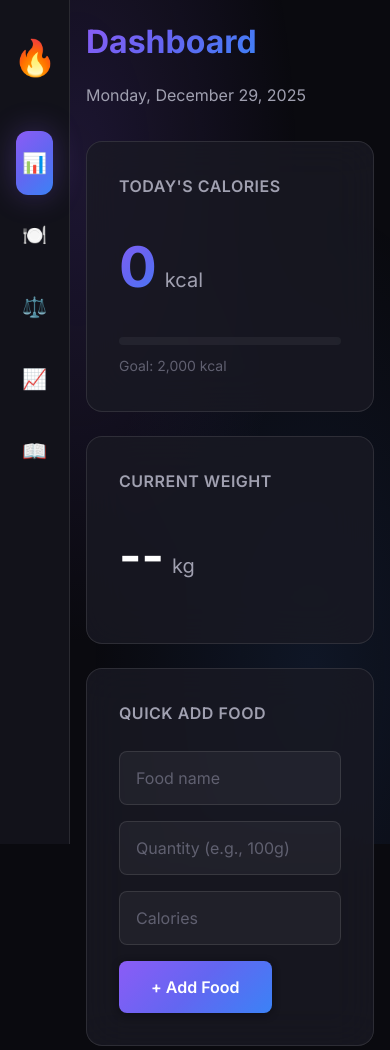
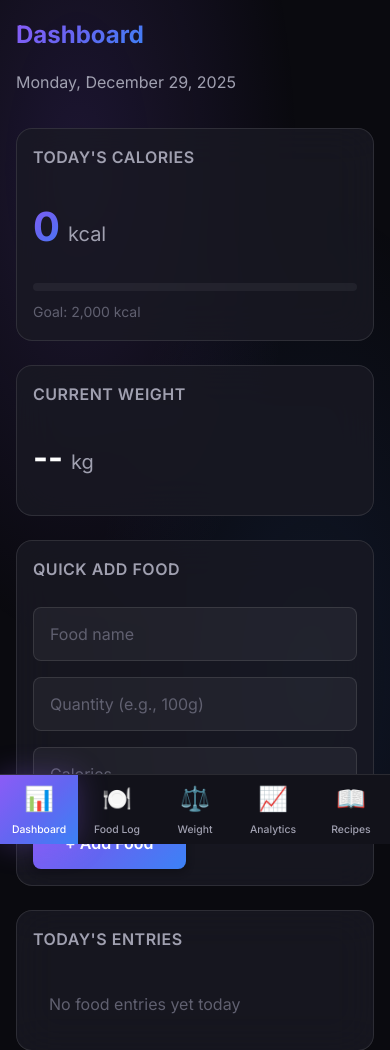
Before and after one commit to veszeborcsa/calorie-tracker, a plain HTML site: page index.html in a window 390 px wide. Shown: the top 1050 px of the page. Drawn offline with Linux system fonts and the light colour scheme.

Commit message:
Add mobile responsive bottom navigation bar

```diff
--- a/css/styles.css
+++ b/css/styles.css
@@ -50,7 +50,9 @@
 }
 
 /* ===== Reset & Base Styles ===== */
-*, *::before, *::after {
+*,
+*::before,
+*::after {
     margin: 0;
     padding: 0;
     box-sizing: border-box;
@@ -118,8 +120,15 @@ body::before {
 }
 
 @keyframes pulse {
-    0%, 100% { transform: scale(1); }
-    50% { transform: scale(1.1); }
+
+    0%,
+    100% {
+        transform: scale(1);
+    }
+
+    50% {
+        transform: scale(1.1);
+    }
 }
 
 .logo-text {
@@ -188,8 +197,15 @@ body::before {
 }
 
 @keyframes fadeIn {
-    from { opacity: 0; transform: translateY(10px); }
-    to { opacity: 1; transform: translateY(0); }
+    from {
+        opacity: 0;
+        transform: translateY(10px);
+    }
+
+    to {
+        opacity: 1;
+        transform: translateY(0);
+    }
 }
 
 .view-header {
@@ -892,6 +908,7 @@ textarea {
     }
 }
 
+/* Tablet: Sidebar with icons only */
 @media (max-width: 768px) {
     .sidebar {
         width: 70px;
@@ -927,3 +944,140 @@ textarea {
         grid-template-columns: 1fr;
     }
 }
+
+/* Mobile: Bottom navigation bar */
+@media (max-width: 576px) {
+    .app-container {
+        flex-direction: column;
+    }
+
+    .sidebar {
+        position: fixed;
+        bottom: 0;
+        left: 0;
+        top: auto;
+        width: 100%;
+        height: 70px;
+        flex-direction: row;
+        border-right: none;
+        border-top: 1px solid var(--glass-border);
+        padding: 0;
+        z-index: 1000;
+        background: var(--bg-secondary);
+    }
+
+    .logo {
+        display: none;
+    }
+
+    .nav-menu {
+        flex-direction: row;
+        width: 100%;
+        height: 100%;
+        justify-content: space-around;
+        gap: 0;
+    }
+
+    .nav-item {
+        flex: 1;
+        flex-direction: column;
+        gap: 4px;
+        padding: var(--spacing-sm);
+        border-radius: 0;
+        height: 100%;
+    }
+
+    .nav-item:hover {
+        transform: none;
+    }
+
+    .nav-icon {
+        font-size: 1.5rem;
+    }
+
+    .nav-text {
+        display: block;
+        font-size: 0.65rem;
+        text-align: center;
+    }
+
+    .main-content {
+        margin-left: 0;
+        margin-bottom: 70px;
+        padding: var(--spacing-md);
+        padding-bottom: calc(70px + var(--spacing-md));
+    }
+
+    .view-header h1 {
+        font-size: 1.5rem;
+    }
+
+    .calorie-value {
+        font-size: 2.5rem;
+    }
+
+    .weight-value {
+        font-size: 2rem;
+    }
+
+    .card {
+        padding: var(--spacing-md);
+    }
+
+    /* Food table mobile adjustments */
+    .food-table {
+        font-size: 0.875rem;
+    }
+
+    .food-table th,
+    .food-table td {
+        padding: var(--spacing-sm);
+    }
+
+    /* Hide some columns on mobile */
+    .food-table th:nth-child(2),
+    .food-table td:nth-child(2) {
+        display: none;
+    }
+
+    /* Date picker adjustments */
+    .date-picker {
+        width: 100%;
+        justify-content: center;
+    }
+
+    .date-picker input[type="date"] {
+        flex: 1;
+        max-width: 180px;
+    }
+
+    /* Stats adjustments */
+    .stats-row {
+        justify-content: center;
+    }
+
+    .stat-value {
+        font-size: 1.5rem;
+    }
+
+    /* Chart container */
+    .chart-container {
+        height: 200px;
+    }
+
+    /* Recipe grid */
+    .recipes-grid {
+        grid-template-columns: 1fr;
+    }
+
+    /* Modal adjustments */
+    .modal-content {
+        width: 95%;
+        padding: var(--spacing-md);
+        max-height: 85vh;
+    }
+
+    .recipe-view-content {
+        max-width: 100%;
+    }
+}
```
